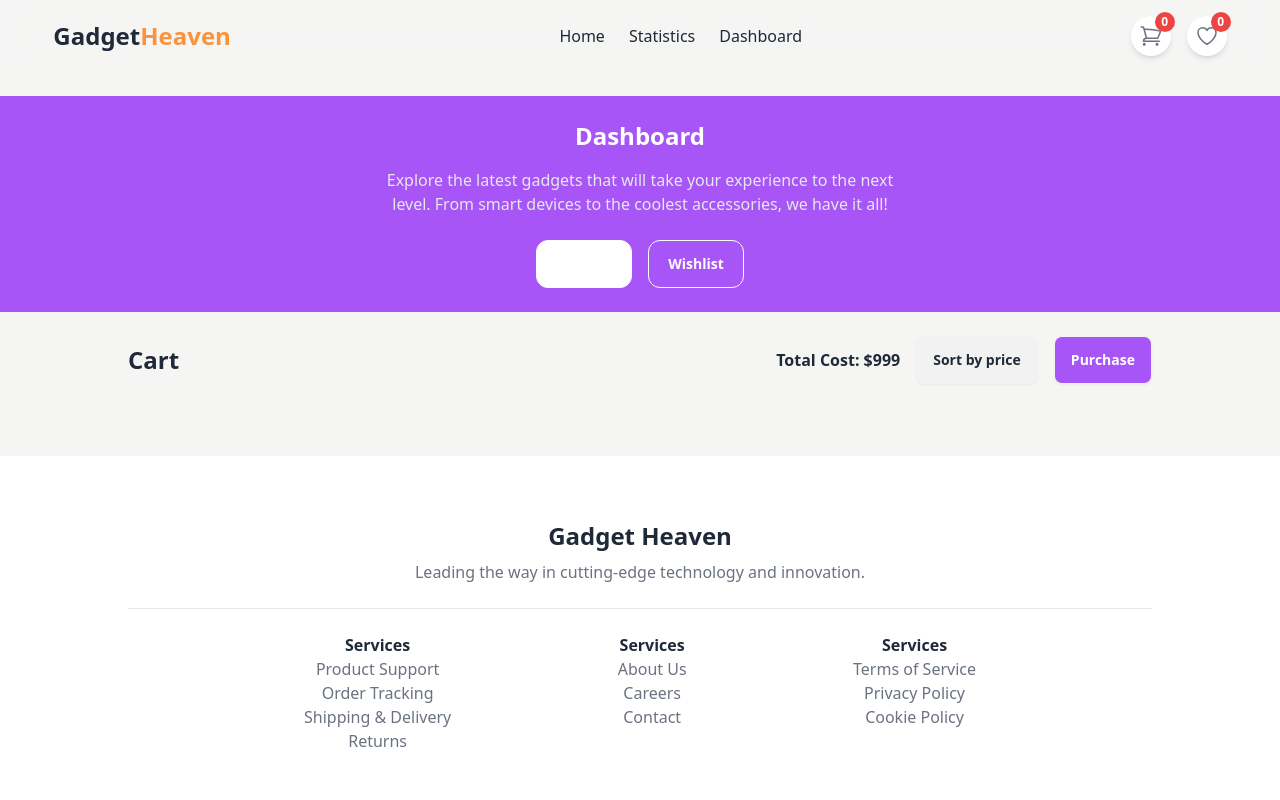
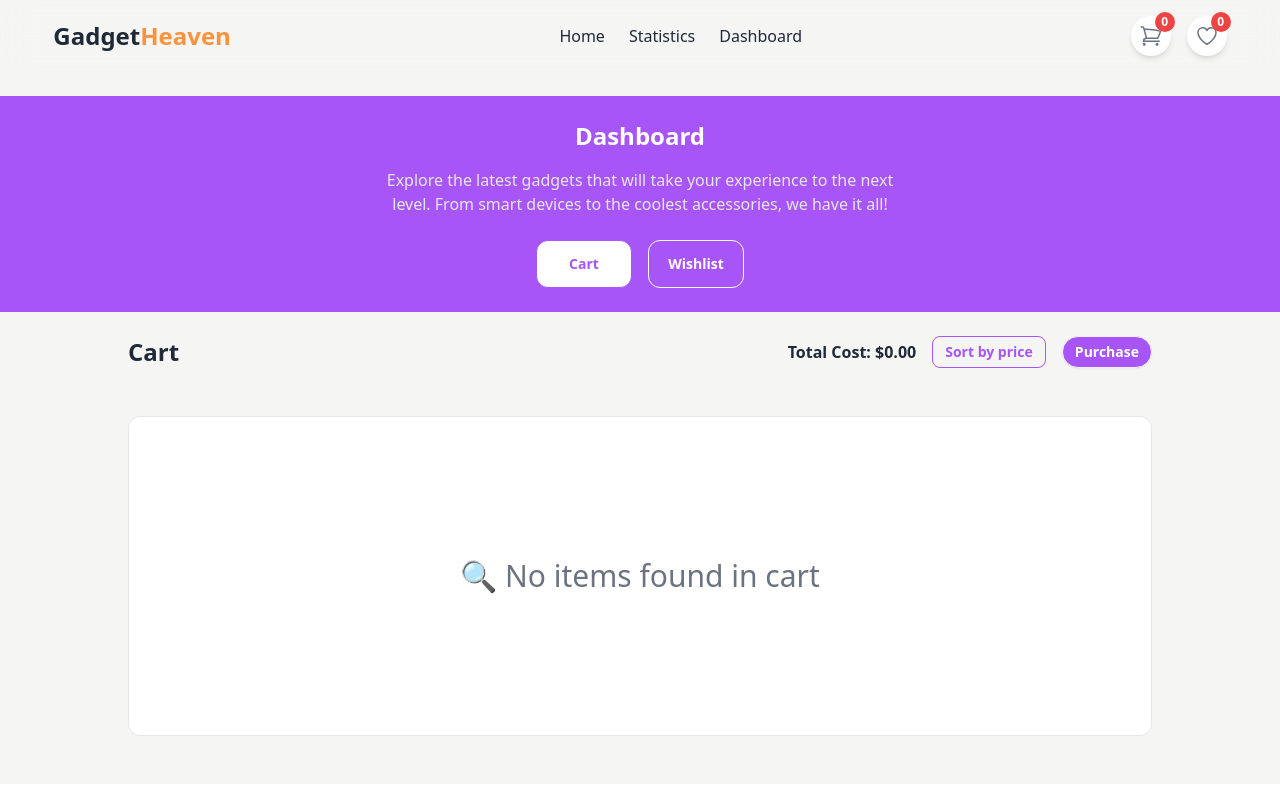
Before and after one commit to Fahim047/ph-a8-gadget-heaven, a React (Vite) app: page /dashboard in a window 1280 px wide. Shown: the top 800 px of the page. Built offline with nearby package versions, Linux system fonts and the light colour scheme.

Commit message:
✨ Cart Items Sorting Functionality Added

```diff
--- a/src/components/CartProductCard.jsx
+++ b/src/components/CartProductCard.jsx
@@ -11,11 +11,11 @@ const CartProductCard = ({ product }) => {
 		setCartItems(newProducts);
 	};
 	return (
-		<div className="bg-white flex items-center gap-2 p-4 border rounded-xl">
+		<div className="bg-white flex items-center gap-4 p-4 border rounded-xl">
 			<img
 				src={product_image}
 				alt=""
-				className="size-20 rounded-xl object-cover"
+				className="size-40 rounded-xl object-cover"
 			/>
 			<div className="flex flex-1 justify-between items-center">
 				<div className="space-y-2">
--- a/src/components/CartProducts.jsx
+++ b/src/components/CartProducts.jsx
@@ -4,6 +4,15 @@ import CartProductCard from './CartProductCard';
 
 const CartProducts = () => {
 	const { cartItems } = useCart();
+	if (cartItems.length === 0) {
+		return (
+			<div className="mt-12 h-80 bg-white flex items-center justify-center gap-4 p-4 border rounded-xl">
+				<p className="text-gray-500 text-3xl text-center">
+					🔍 No items found in cart
+				</p>
+			</div>
+		);
+	}
 	return (
 		<div className="mt-6 space-y-2">
 			{cartItems.map((cartItem) => (
--- a/src/components/WishListCard.jsx
+++ b/src/components/WishListCard.jsx
@@ -1,25 +1,32 @@
 import { useCart } from '../contexts/CartProvider';
+import ShoppingCart from './icons/ShoppingCart';
 import Trash from './icons/Trash';
 const WishListCard = ({ product }) => {
 	const { product_id, product_title, price, description, product_image } =
 		product;
-	const { wishList, setWishList } = useCart();
+	const { wishList, setWishList, setCartItems } = useCart();
 	const handleRemoveProduct = (id) => {
 		const newProducts = wishList.filter((item) => item.product_id !== id);
 		setWishList(newProducts);
 	};
 	return (
-		<div className="bg-white flex items-center gap-2 p-4 border rounded-xl">
+		<div className="bg-white flex items-center gap-4 p-4 border rounded-xl">
 			<img
 				src={product_image}
 				alt=""
-				className="size-20 rounded-xl object-cover"
+				className="size-40 rounded-xl object-cover"
 			/>
 			<div className="flex flex-1 justify-between items-center">
 				<div className="space-y-2">
 					<h2 className="font-bold text-xl">{product_title}</h2>
 					<p className="text-gray-500">{description}</p>
-					<p className="text-gray-500">$ {price}</p>
+					<p className="font-medium">$ {price}</p>
+					<button
+						className="btn btn-sm rounded-full bg-purple-500 text-white hover:text-black"
+						onClick={() => setCartItems((prev) => [...prev, product])}
+					>
+						Add to cart <ShoppingCart />
+					</button>
 				</div>
 				<button
 					className="text-red-500"
--- a/src/components/WishListProducts.jsx
+++ b/src/components/WishListProducts.jsx
@@ -3,6 +3,16 @@ import WishListCard from './WishListCard';
 
 const WishListProducts = () => {
 	const { wishList } = useCart();
+	console.log(wishList.length);
+	if (wishList.length === 0) {
+		return (
+			<div className="mt-12 h-80 bg-white flex items-center justify-center gap-4 p-4 border rounded-xl">
+				<p className="text-gray-500 text-3xl">
+					🔍 No items found in your wish list
+				</p>
+			</div>
+		);
+	}
 	return (
 		<div className="mt-6 space-y-2">
 			{wishList.map((item) => (
--- a/src/pages/Dashboard.jsx
+++ b/src/pages/Dashboard.jsx
@@ -3,8 +3,18 @@ import CartProducts from '../components/CartProducts';
 import Footer from '../components/Footer';
 import Navbar from '../components/Navbar';
 import WishListProducts from '../components/WishListProducts';
+import { useCart } from '../contexts/CartProvider';
 const Dashboard = () => {
 	const [active, setActive] = useState('cart');
+	const { cartItems, setCartItems } = useCart();
+	const totalPrice = cartItems.reduce(
+		(prev, current) => prev + current.price,
+		0
+	);
+	const handleSort = () => {
+		const sortedCartItems = cartItems.toSorted((a, b) => b.price - a.price);
+		setCartItems(sortedCartItems);
+	};
 	return (
 		<div className="bg-stone-100">
 			<Navbar />
@@ -21,16 +31,18 @@ const Dashboard = () => {
 						</p>
 						<div className="text-center space-x-4 mt-6">
 							<button
-								className={`btn btn-outline min-w-24 rounded-xl text-white ${
-									active === 'cart' ? 'bg-white text-purple-500' : ''
+								className={`btn btn-outline min-w-24 rounded-xl ${
+									active === 'cart' ? 'bg-white text-purple-500' : 'text-white'
 								}`}
 								onClick={() => setActive('cart')}
 							>
 								Cart
 							</button>
 							<button
-								className={`btn btn-outline min-w-24 rounded-xl text-white ${
-									active === 'wishlist' ? 'bg-white text-purple-500' : ''
+								className={`btn btn-outline min-w-24 rounded-xl ${
+									active === 'wishlist'
+										? 'bg-white text-purple-500'
+										: 'text-white'
 								}`}
 								onClick={() => setActive('wishlist')}
 							>
@@ -42,15 +54,26 @@ const Dashboard = () => {
 			</section>
 			<section className="mt-6 pb-12">
 				<div className="max-w-5xl w-11/12 mx-auto">
-					<div className="flex justify-between items-center">
-						<h2 className="text-2xl font-bold">Cart</h2>
-						<div className="flex items-center gap-4">
-							<h3 className="font-bold">Total Cost: $999</h3>
-							<button className="btn">Sort by price</button>
-							<button className="btn bg-purple-500 text-white hover:text-black">
-								Purchase
-							</button>
-						</div>
+					<div className="flex flex-wrap gap-4 justify-between items-center">
+						<h2 className="text-2xl font-bold">
+							{active === 'cart' ? 'Cart' : 'Wishlist'}
+						</h2>
+						{active === 'cart' && (
+							<div className="flex items-center gap-4">
+								<h3 className="font-bold">
+									Total Cost: ${totalPrice.toFixed(2)}
+								</h3>
+								<button
+									className="btn btn-sm btn-outline text-purple-500 border border-purple-500 hover:bg-transparent hover:border-purple-500 hover:text-purple-500"
+									onClick={handleSort}
+								>
+									Sort by price
+								</button>
+								<button className="btn btn-sm bg-purple-500 text-white hover:text-purple-500 rounded-full">
+									Purchase
+								</button>
+							</div>
+						)}
 					</div>
 					{active === 'cart' ? <CartProducts /> : <WishListProducts />}
 				</div>
```
